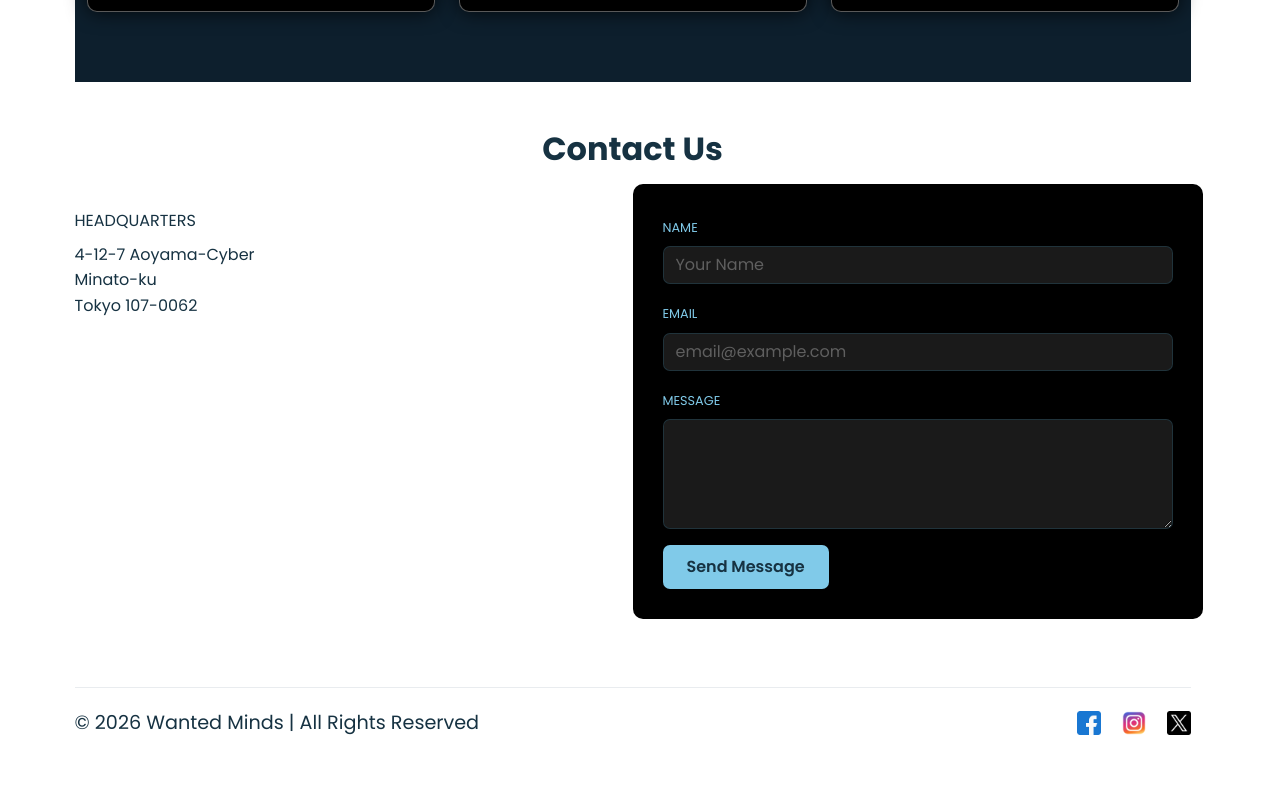
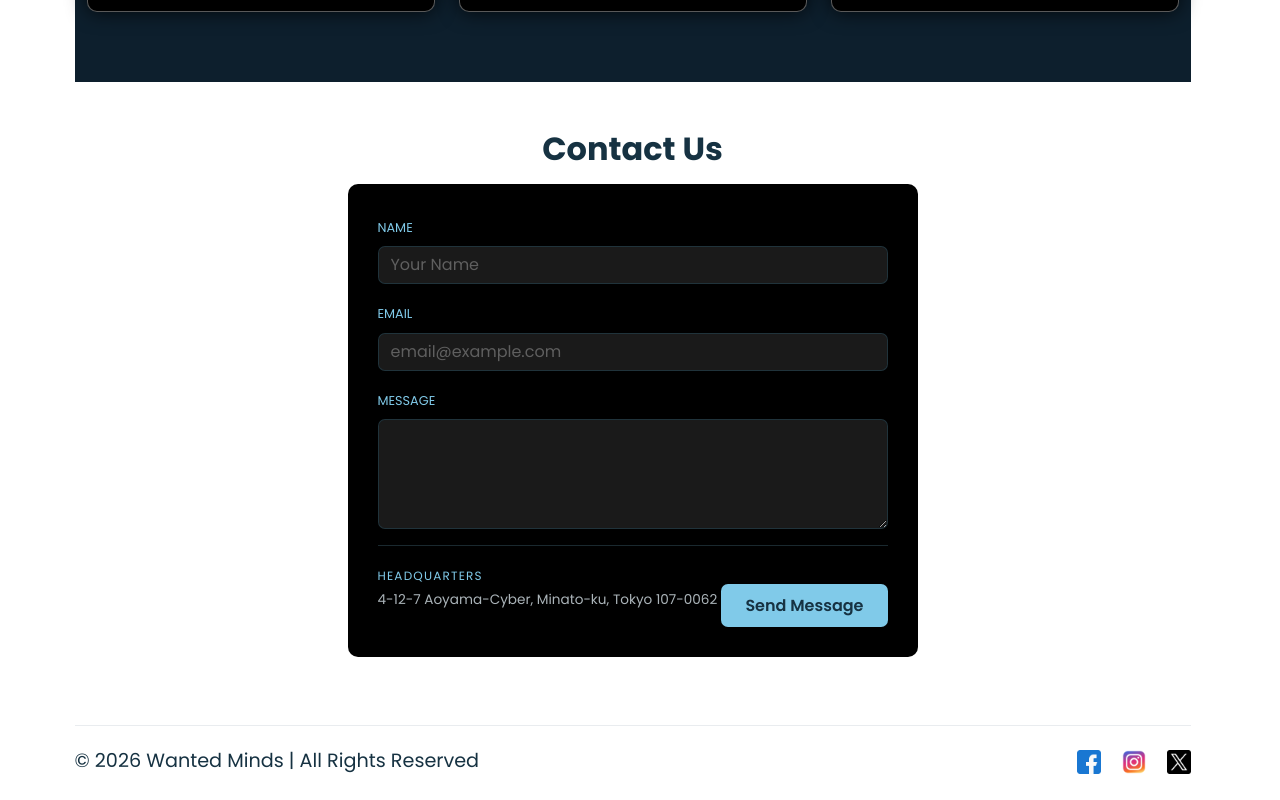
Before and after one commit to deyperfect/Wanted-Minds, a React (Vite) app in the folder client/: page / in a window 1280 px wide. Shown: the part 1967-2767 px from the top of the page. Before the commit the page ends 2729 px from the top, so only its background shows below. Built offline with nearby package versions, Linux system fonts and the light colour scheme.

Commit message:
refactor: update Contact to use new ContactForm component

```diff
--- a/client/src/components/Contact.jsx
+++ b/client/src/components/Contact.jsx
@@ -1,13 +1,4 @@
-const fields = [
-  { label: "Name", type: "text", placeholder: "Your Name" },
-  {
-    label: "Email",
-    type: "email",
-    placeholder: "email@example.com",
-    required: true,
-  },
-  { label: "Message", as: "textarea", rows: 4, required: true },
-];
+import ContactForm from "./ContactForm";
 
 const Contact = () => {
   return (
@@ -17,34 +8,9 @@ const Contact = () => {
         className="row justify-content-between justify-content-lg-between g-4"
         id="contact-content"
       >
-        <div
-          className="col-10 col-md-8 col-lg-6 mx-auto"
-          id="address-holder"
-        >
-          <div className="address-content">
-            <p className="address-label mb-2">HEADQUARTERS</p>
 
-            <address className="mb-0">
-              4-12-7 Aoyama-Cyber <br />
-              Minato-ku <br />
-              Tokyo 107-0062
-            </address>
-          </div>
-        </div>
+        <ContactForm />
 
-        <div className="col-10 col-lg-6 mx-auto" id="contact-form">
-          <form>
-            {fields.map(({ label, as: Tag = "input", ...props }) => (
-              <div key={label} className="mb-3">
-                <label className="form-label">{label}</label>
-                <Tag className="form-control" {...props} />
-              </div>
-            ))}
-            <button className="btn btn-outline-light" type="submit">
-              Send Message
-            </button>
-          </form>
-        </div>
       </div>
     </section>
   );
```
